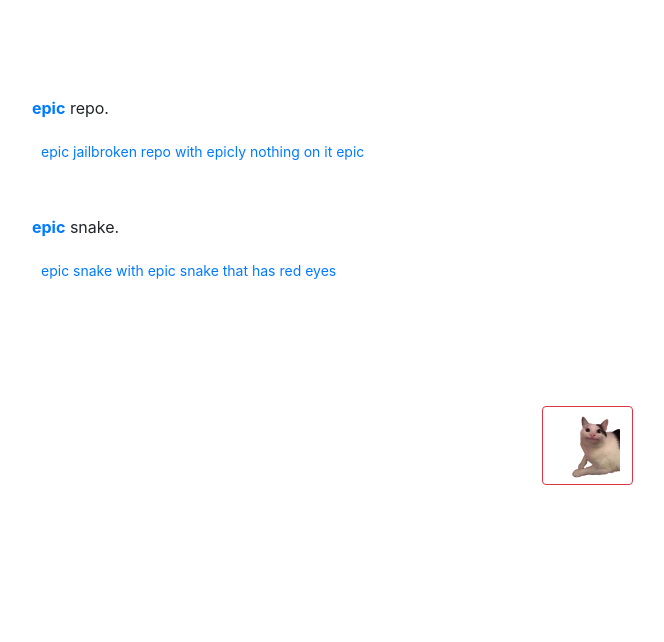
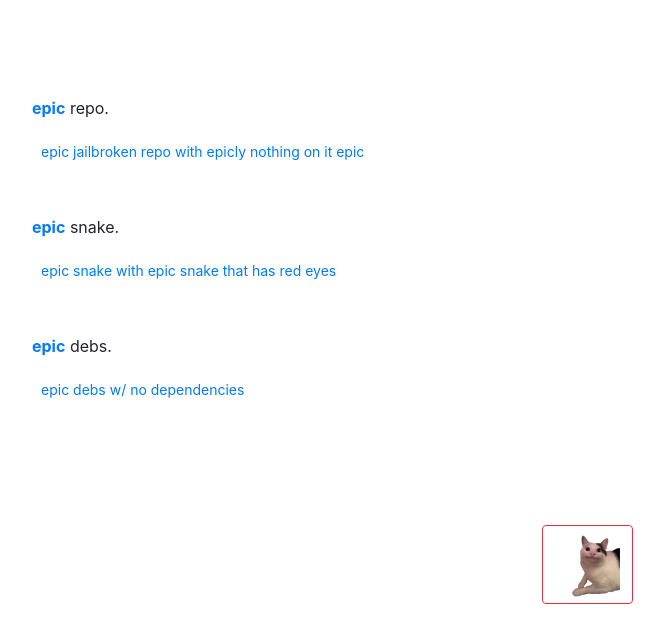
Before and after one commit to WetWipee/wetwipee.github.io, a plain HTML site: page index.html in a window 1280 px wide. Shown: the whole page, without its empty margins (53-717 px from the left). Drawn offline with nearby package versions, Linux system fonts and the light colour scheme.

Commit message:
deb lmao

```diff
--- a/index.html
+++ b/index.html
@@ -21,6 +21,11 @@
 		<br>
 		<p><span class="text-primary"><b>epic</span></b> snake.</p>
 		<a class="btn btn-sm btn-default" href="https://wetwipee.github.io/snakelmao">epic snake with epic snake that has red eyes</a>
+		<br>
+		<br>
+		<br>
+		<p><span class="text-primary"><b>epic</span></b> debs.</p>
+		<a class="btn btn-sm btn-default" href="https://wetwipee.github.io/epicdebs">epic debs w/ no dependencies</a>
 	</div>
 </div>
 
```
